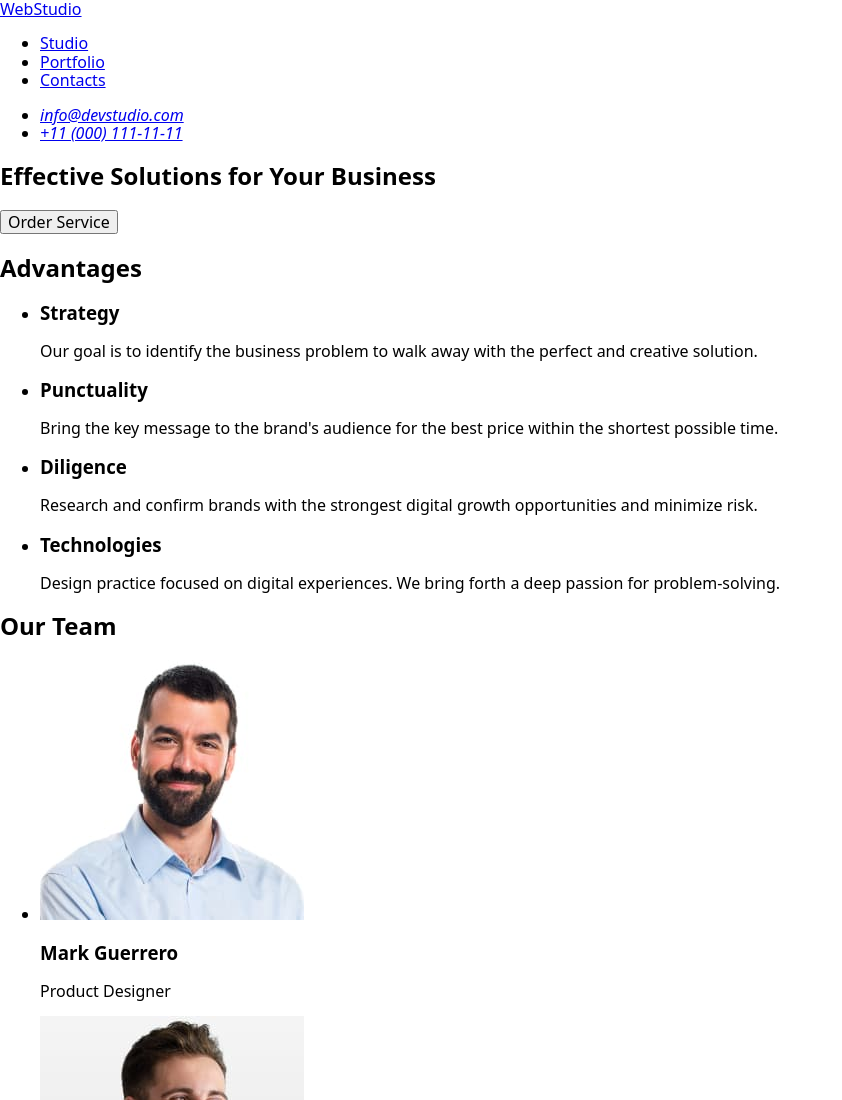
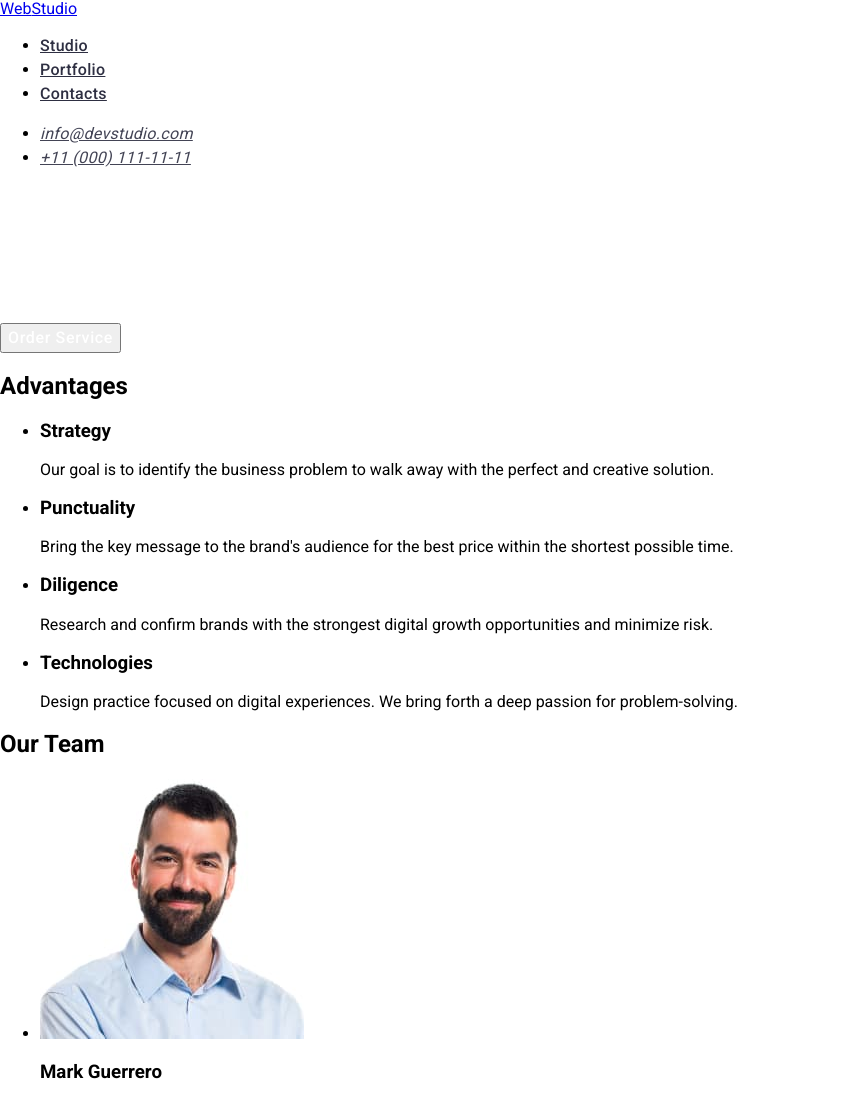
Before and after one commit to Rysenkosv/goit-markup-hw-02, a plain HTML site: page index.html in a window 1280 px wide. Shown: the top 1100 px of the page, without its empty margins (0-842 px from the left). Drawn offline with nearby package versions, Linux system fonts and the light colour scheme.

Commit message:
04.02last

```diff
--- a/css/styles.css
+++ b/css/styles.css
@@ -1,3 +1,4 @@
+body{font-family: "Roboto", sans-serif;}
 .header {}
 
 .header__nav {}
@@ -8,7 +9,13 @@
 
 .menu__item {}
 
-.menu__link {}
+.menu__link {font-weight: 500;
+    font-size: 16px;
+    line-height: 1.5;
+    letter-spacing: 0.02em;
+    color: #2e2f42;}
+.menu__link:hover {
+    color: #404bbf;}
 
 .header__contact {}
 
@@ -16,15 +23,30 @@
 
 .contact__item {}
 
-.contact__link {}
+.contact__link {font-weight: 400;
+    font-size: 16px;
+    line-height: 1.5;
+    letter-spacing: 0.02em;
+    color: #434455;}
+    .contact__link:hover{color: #404bbf;}
 
 .main-content {}
 
 .hero {}
 
-.hero__title {}
+.hero__title {font-weight: 700;
+    font-size: 56px;
+    line-height: 1.07143;
+    letter-spacing: 0.02em;
+    text-align: center;
+    color: #fff;}
 
-.hero__button {}
+.hero__button {font-weight: 500;
+    font-size: 16px;
+    line-height: 1.5;
+    letter-spacing: 0.04em;
+    color: #fff;}
+    .hero__button:hover{color: #fff;}
 
 .services {}
 
--- a/index.html
+++ b/index.html
@@ -22,7 +22,7 @@
     <body>
       <header class="header">
         <nav class="header__nav">
-          <a href="./index.html" class="header__logo">WebStudio</a>
+          <a href="./index.html"  class="header__logo"><span>Web</span>Studio</a>
           <ul class="header__menu">
             <li class="menu__item">
               <a href="./index.html" class="menu__link">Studio</a>
```
